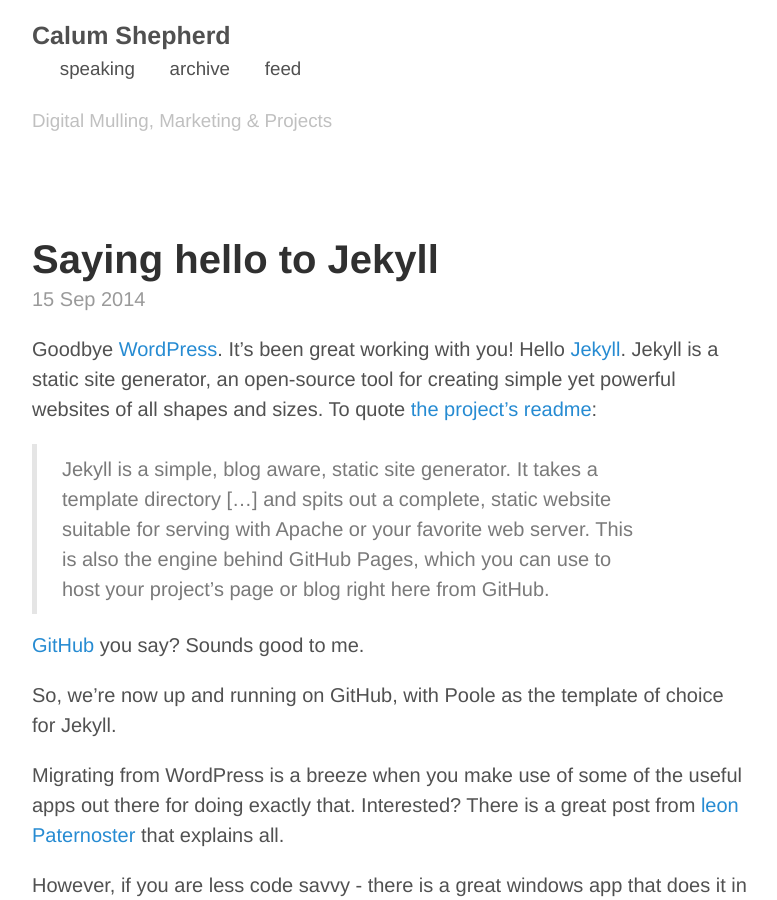
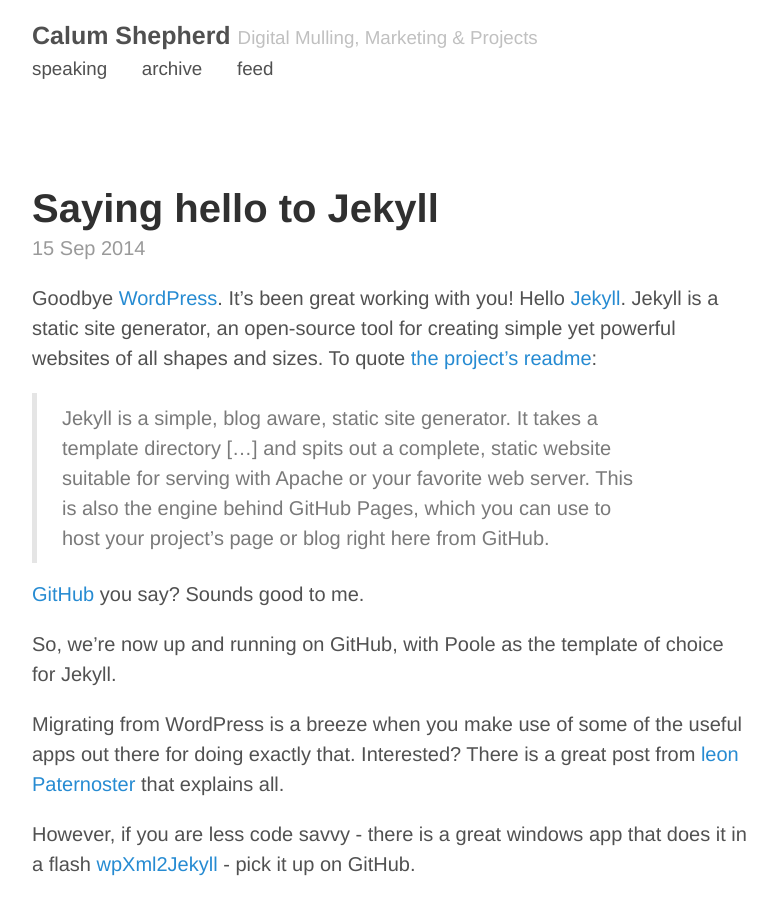
Before and after one commit to calcode/calcode.github.io, a Jekyll site: the page built from index.html, in a window 1280 px wide and 900 px high. Shown: the whole window, without its empty margins (248-1025 px from the left). Built offline with Jekyll 4.4.1, drawn with Linux system fonts in a browser that asks for light colours; Markdown is read by kramdown in place of the engine named in the settings; the list of posts is cut into pages by our own code.

Commit message:
updated navigation

```diff
--- a/_layouts/default.html
+++ b/_layouts/default.html
@@ -9,13 +9,13 @@
       <div class="masthead">
          <h3 class="masthead-title">
            <a href="{{ site.baseurl }}" title="Home">{{ site.title }}</a>
+              <!--site tagline-->
+              <small>{{ site.tagline }}</small>
              <!--addition of menu at top of page-->
              <p>{% for page in site.pages_list %}
-             &nbsp;&nbsp;&nbsp;
-             <small><a href="{{ page[1]  }}">{{ page[0] }}</a></small>
-                 {% endfor %}<br></p>
-             <!--site tagline-->
-             <p><small>{{ site.tagline }}</small></p>
+                <small><a href="{{ page[1]  }}">{{ page[0] }}</a></small>
+                 &nbsp;&nbsp;&nbsp;
+                 {% endfor %}</p>
          </h3>
       </div>
 
```
